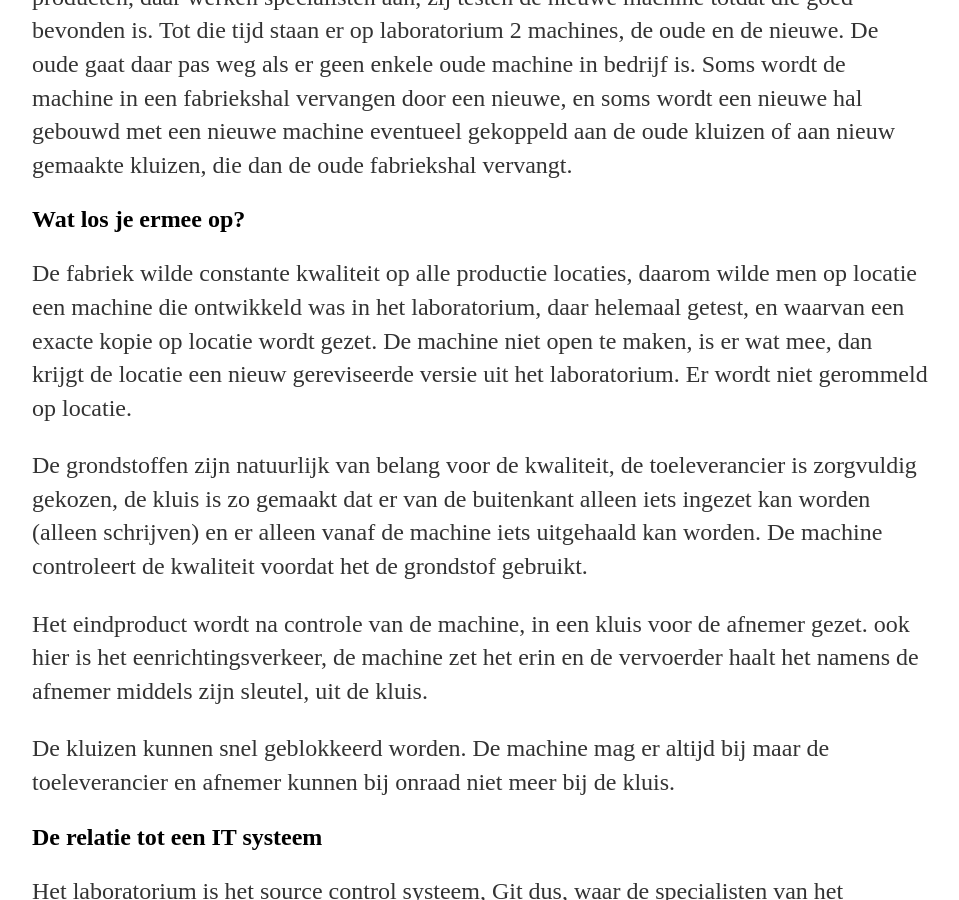
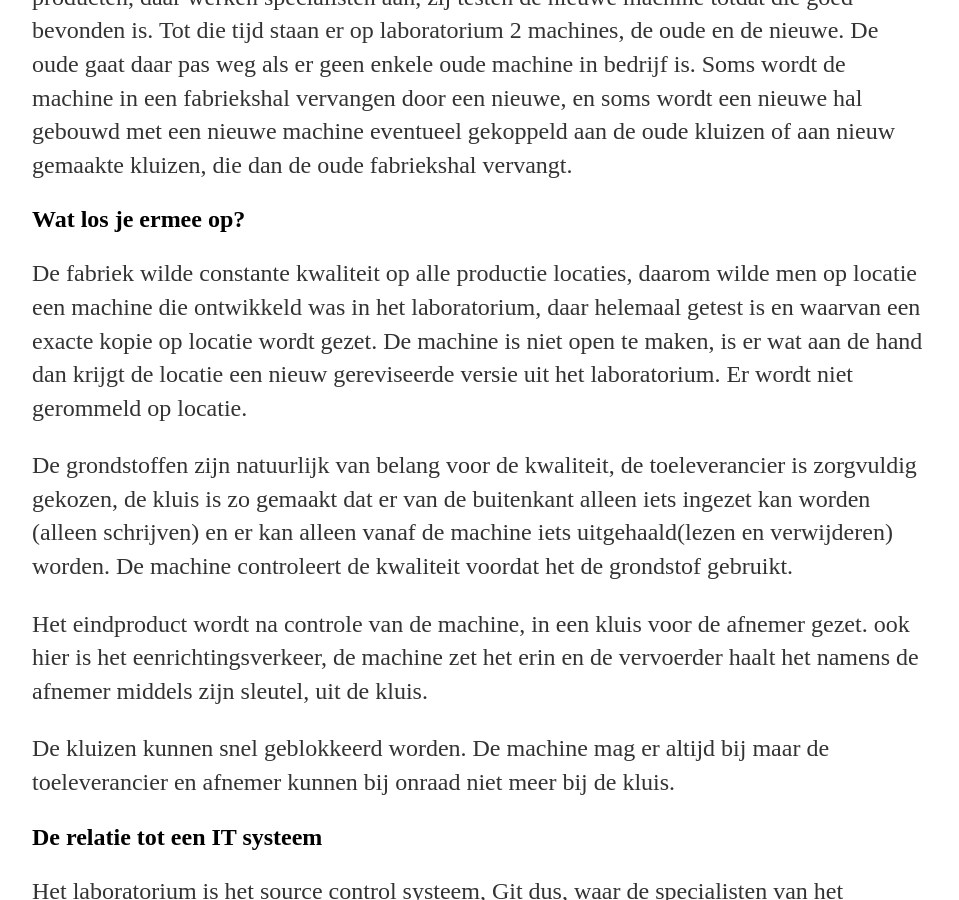
Before and after one commit to paedelm/paedelm.github.io, a Jekyll site: the page built from _posts/2021-05-03-Touwtje-uit-de-brievenbus.md, in a window 1280 px wide and 900 px high, scrolled down 2685 px. Shown: the whole window, without its empty margins (160-1119 px from the left). Built offline with Jekyll 4.4.1, drawn with Linux system fonts in a browser that asks for light colours.

Commit message:
taal fouten

```diff
--- a/_posts/2021-05-03-Touwtje-uit-de-brievenbus.md
+++ b/_posts/2021-05-03-Touwtje-uit-de-brievenbus.md
@@ -38,9 +38,9 @@ Er is ook nog een laboratorium  waar de machine wordt aangepast voor nieuwe of g
 
 ## Wat los je ermee op?
 
-  De fabriek wilde constante kwaliteit op alle productie locaties, daarom wilde men op locatie een machine die ontwikkeld was in het laboratorium, daar helemaal getest, en waarvan een exacte kopie op locatie wordt gezet. De machine niet open te maken, is er wat mee, dan krijgt de locatie een nieuw gereviseerde versie uit het laboratorium. Er wordt niet gerommeld op locatie.
+  De fabriek wilde constante kwaliteit op alle productie locaties, daarom wilde men op locatie een machine die ontwikkeld was in het laboratorium, daar helemaal getest is en waarvan een exacte kopie op locatie wordt gezet. De machine is niet open te maken, is er wat aan de hand dan krijgt de locatie een nieuw gereviseerde versie uit het laboratorium. Er wordt niet gerommeld op locatie.
 
-  De grondstoffen zijn natuurlijk van belang voor de kwaliteit, de toeleverancier is zorgvuldig gekozen, de kluis is zo gemaakt dat er van de buitenkant alleen iets ingezet kan worden (alleen schrijven) en er alleen vanaf de machine iets uitgehaald kan worden. De machine controleert de kwaliteit voordat het de grondstof gebruikt.
+  De grondstoffen zijn natuurlijk van belang voor de kwaliteit, de toeleverancier is zorgvuldig gekozen, de kluis is zo gemaakt dat er van de buitenkant alleen iets ingezet kan worden (alleen schrijven) en er kan alleen vanaf de machine iets uitgehaald(lezen en verwijderen) worden. De machine controleert de kwaliteit voordat het de grondstof gebruikt.
 
   Het eindproduct wordt na controle van de machine, in een kluis voor de afnemer gezet. ook hier is het eenrichtingsverkeer, de machine zet het erin en de vervoerder haalt het namens de afnemer middels zijn sleutel, uit de kluis.
 
```
